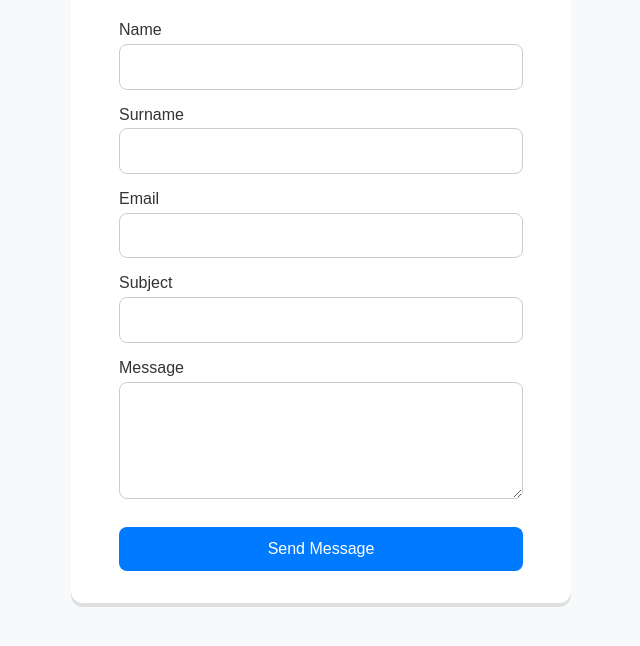
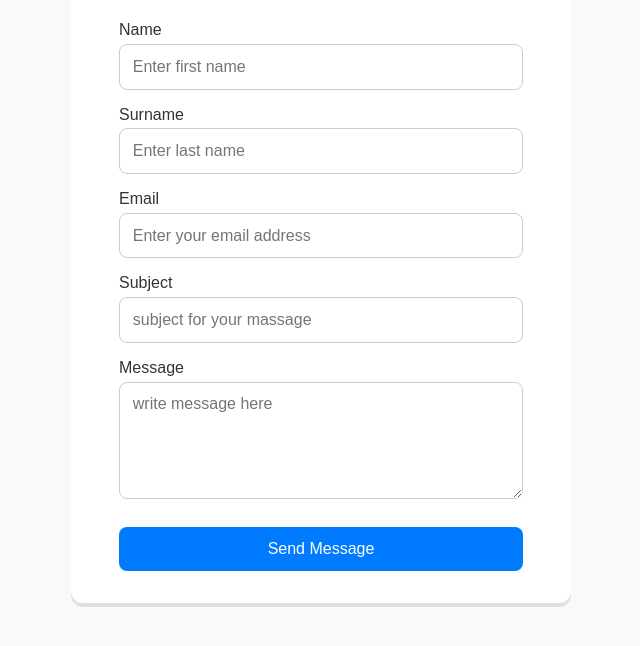
Before and after one commit to peyonce/contact-form, a plain HTML site: page index.html in a window 1280 px wide. Shown: the part 130-776 px from the top of the page, without its empty margins (319-959 px from the left). Drawn offline with Linux system fonts and the light colour scheme.

Commit message:
placeholder added

```diff
--- a/index.html
+++ b/index.html
@@ -15,27 +15,27 @@
 
             <div class="input-box">
             <label for="name">Name</label>
-            <input type="text" id="name" name="name" required />
+            <input type="text" id="name" name="name" placeholder="Enter first name" required />
              </div>
 
              <div class="input-box">
             <label for="surname">Surname</label>
-            <input type="text" id="surname" name="surname" required />
+            <input type="text" id="surname" name="surname" placeholder="Enter last name" required />
              </div>
 
              <div class="input-box">
             <label for="email">Email</label>
-            <input type="email" id="email" name="email" required />
+            <input type="email" id="email" name="email" placeholder="Enter your email address" required />
              </div>
 
              <div class="input-box">
             <label for="subject">Subject</label>
-            <input type="text" id="subject" name="subject" required />
+            <input type="text" id="subject" name="subject" placeholder="subject for your massage" required />
             </div>
 
             <div class="input-box">
             <label for="message">Message</label>
-            <textarea id="message" name="message" rows="5" required></textarea>
+            <textarea id="message" name="message" rows="5"  placeholder="write message here"></textarea>
             </div>
 
             <div class="button-box">
```
